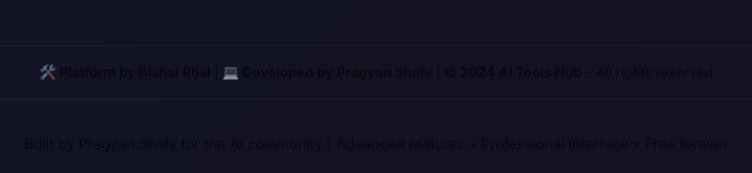
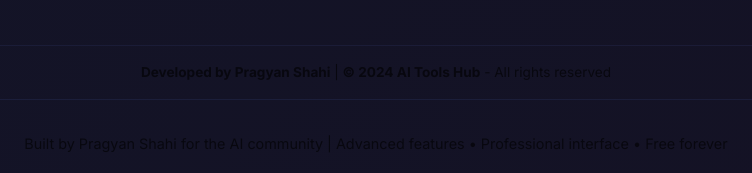
Before and after one commit to pragyan20015-design/camp-ai, a plain HTML site: page index.html in a window 1280 px wide. Shown: the part 3247-3420 px from the top of the page, 264-1016 px from the left. Drawn offline with Linux system fonts and the light colour scheme; no server answers.

Commit message:
cahanges

```diff
--- a/index.html
+++ b/index.html
@@ -3195,8 +3195,7 @@
         </div>
 
         <div class="developer-credit">
-            <strong>🛠️ Platform by Bishal Rijal</strong> |
-            <strong>💻 Developed by Pragyan Shahi</strong> |
+            <strong> Developed by Pragyan Shahi</strong> |
             <strong>© 2024 AI Tools Hub</strong> - All rights reserved
         </div>
 
```
